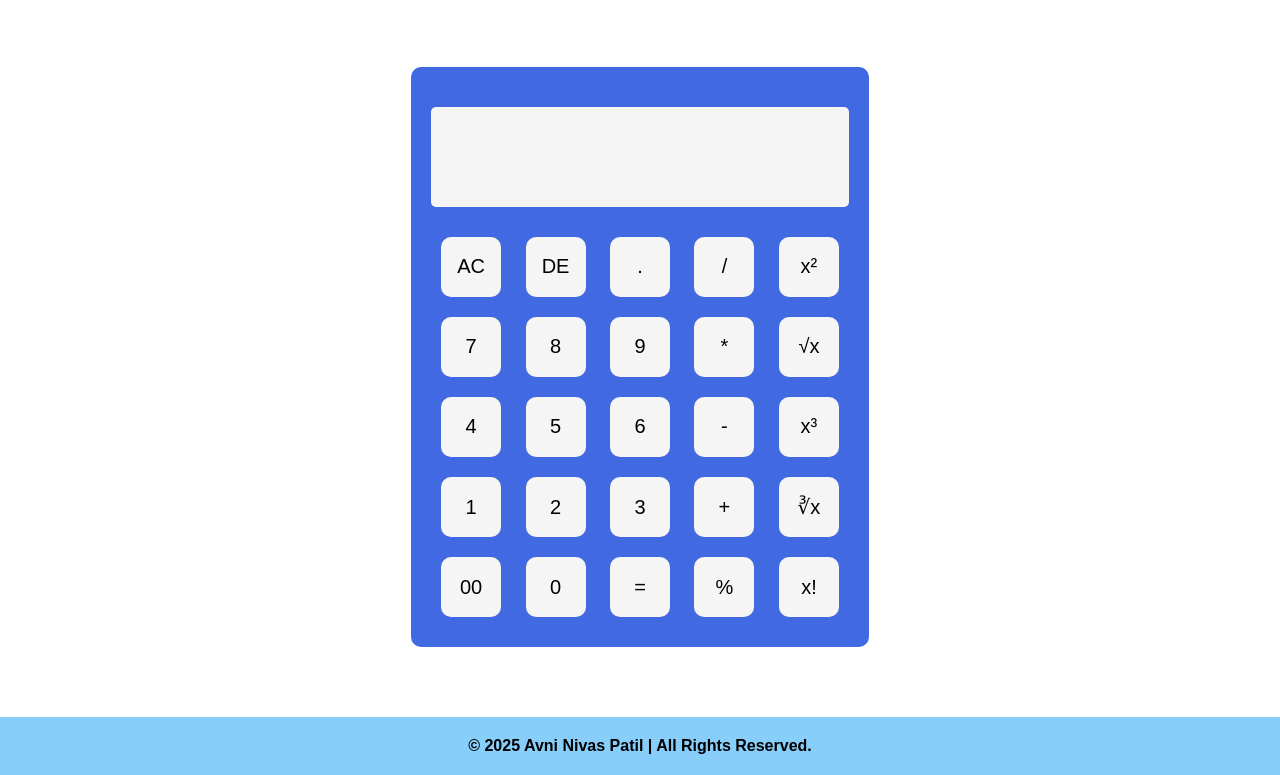
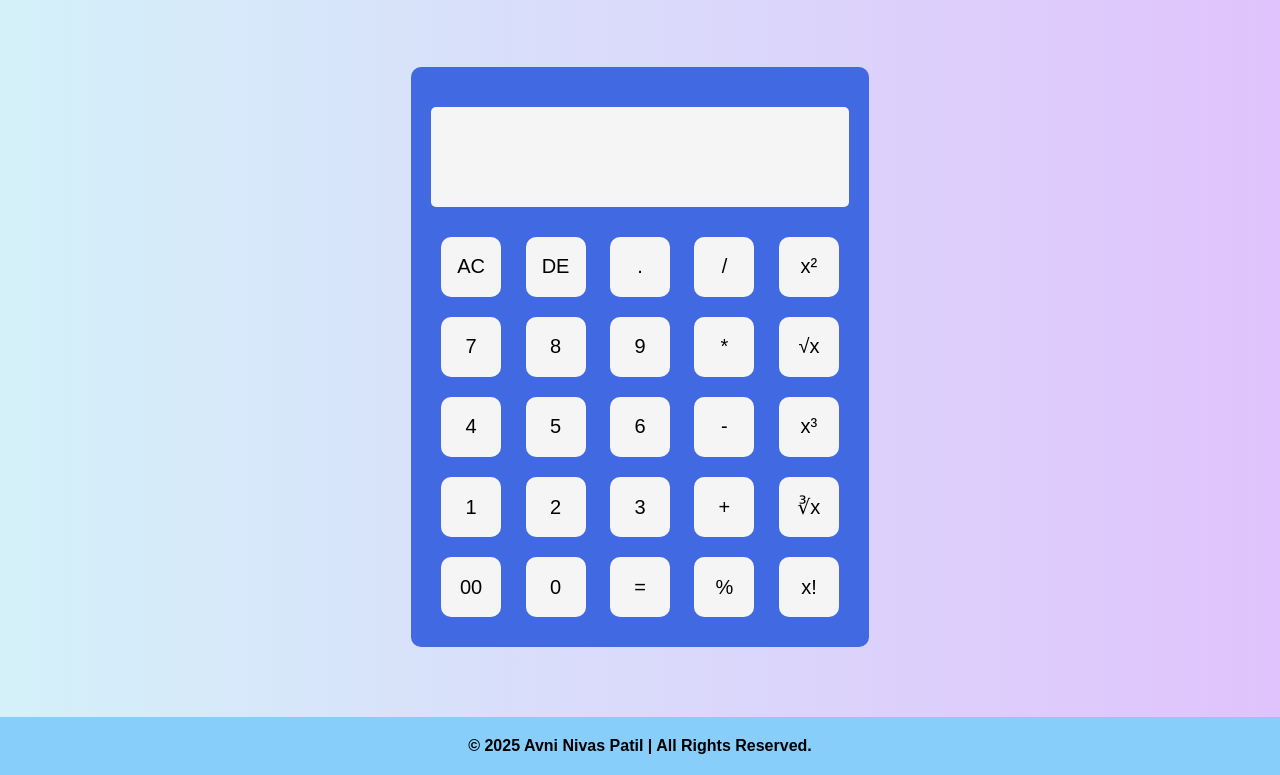
Before and after one commit to avniii1701/Calculator, a plain HTML site: page index.html in a window 1280 px wide. Shown: the part 101-876 px from the top of the page. Drawn offline with Linux system fonts and the light colour scheme.

Commit message:
style.css

```diff
--- a/style.css
+++ b/style.css
@@ -4,6 +4,7 @@
     font-family: 'Poppins', sans-serif;
     box-sizing: border-box;
 }
+
 
 h1 {
     background-color: #87CEFA;
@@ -16,7 +17,7 @@ h1 {
 .container {
     width: 100%;
     height: 90vh;
-    background: #FFFFFF;
+    background: linear-gradient(to right, #d4f1f9, #e0c3fc);
     display: flex;
     align-items: center;
     justify-content: center;
```
